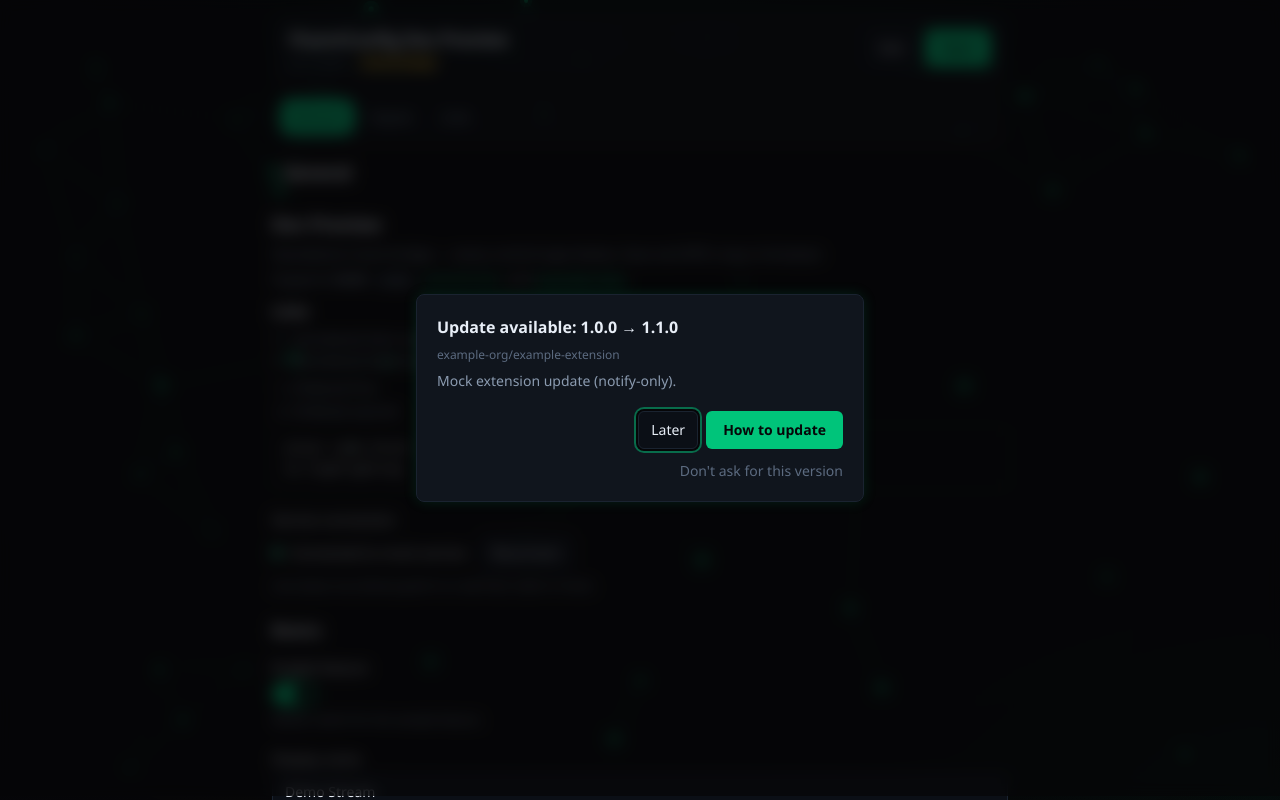
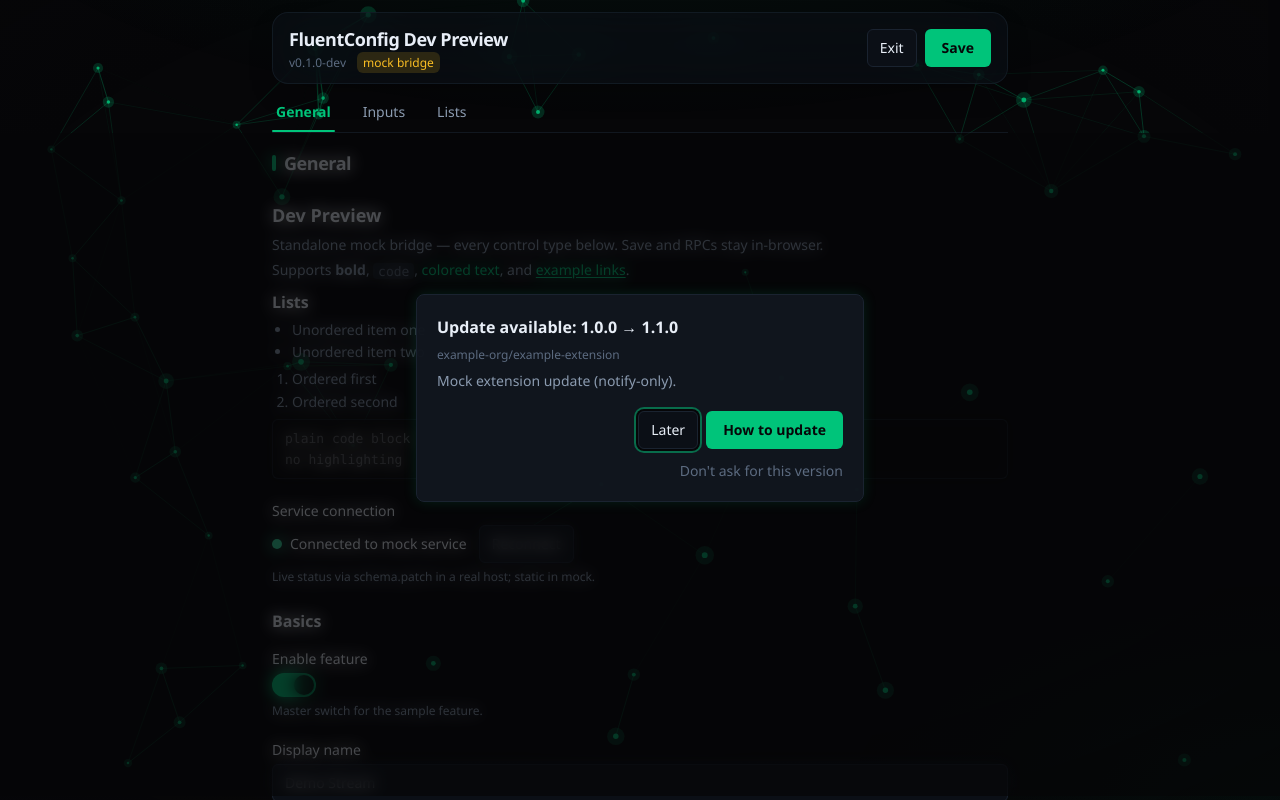
Before and after one commit to ddev01/SB-FluentConfig, a Svelte app in the folder FluentConfig/web/: page / in a window 1280 px wide. Shown: the top 800 px of the page. Built offline with nearby package versions, Linux system fonts and the light colour scheme.

Commit message:
feat(web): add fixed chrome header and scrollable tab strip

```diff
--- a/FluentConfig/web/src/App.svelte
+++ b/FluentConfig/web/src/App.svelte
@@ -19,6 +19,14 @@
 
   let rpc: RpcClient | null = null;
   let tablistEl = $state<HTMLElement | null>(null);
+  let scrollEl = $state<HTMLElement | null>(null);
+  let chromeEl = $state<HTMLElement | null>(null);
+  let chromeH = $state(0);
+  let tabEls = $state<Record<string, HTMLButtonElement | undefined>>({});
+  let underlineLeft = $state(0);
+  let underlineWidth = $state(0);
+  let canScrollLeft = $state(false);
+  let canScrollRight = $state(false);
 
   onMount(() => {
     mark('svelte-mount');
@@ -48,12 +56,70 @@
 
   function selectSection(id: string): void {
     appStore.activeSectionId = id;
+    if (scrollEl) scrollEl.scrollTop = 0;
     void tick().then(() => {
       tablistEl
         ?.querySelector<HTMLElement>(`[data-section-id="${CSS.escape(id)}"]`)
         ?.scrollIntoView({ inline: 'nearest', block: 'nearest', behavior: 'smooth' });
     });
   }
+
+  function updateScrollFades(): void {
+    const el = tablistEl;
+    if (!el) {
+      canScrollLeft = false;
+      canScrollRight = false;
+      return;
+    }
+    const { scrollLeft, scrollWidth, clientWidth } = el;
+    canScrollLeft = scrollLeft > 1;
+    canScrollRight = scrollLeft + clientWidth < scrollWidth - 1;
+  }
+
+  function updateUnderline(): void {
+    const id = activeId;
+    const btn = id ? tabEls[id] : undefined;
+    if (!btn || !tablistEl) {
+      underlineWidth = 0;
+      return;
+    }
+    underlineLeft = btn.offsetLeft;
+    underlineWidth = btn.offsetWidth;
+  }
+
+  $effect(() => {
+    activeId;
+    sections;
+    tabEls;
+    const raf = requestAnimationFrame(() => {
+      updateUnderline();
+      updateScrollFades();
+    });
+    return () => cancelAnimationFrame(raf);
+  });
+
+  $effect(() => {
+    const el = tablistEl;
+    if (!el || typeof ResizeObserver === 'undefined') return;
+    const ro = new ResizeObserver(() => {
+      updateUnderline();
+      updateScrollFades();
+    });
+    ro.observe(el);
+    return () => ro.disconnect();
+  });
+
+  $effect(() => {
+    const el = chromeEl;
+    if (!el || typeof ResizeObserver === 'undefined') return;
+    const sync = () => {
+      chromeH = Math.ceil(el.getBoundingClientRect().height);
+    };
+    const ro = new ResizeObserver(sync);
+    ro.observe(el);
+    sync();
+    return () => ro.disconnect();
+  });
 
   function onTabKeydown(e: KeyboardEvent): void {
     if (sections.length < 2) return;
@@ -77,20 +143,69 @@
       btn?.focus();
     });
   }
+
+  /** Forward vertical wheel from chrome so page scroll works without hovering main. */
+  function onWindowWheel(e: WheelEvent): void {
+    if (!scrollEl) return;
+    if (Math.abs(e.deltaX) > Math.abs(e.deltaY)) return;
+    const target = e.target;
+    if (!(target instanceof Node)) return;
+    if (scrollEl.contains(target)) return;
+    if (target instanceof Element && target.closest('[role="dialog"], [aria-modal="true"]')) {
+      return;
+    }
+    if (target instanceof Element && target.closest('.fc-tablist')) {
+      const tabs = tablistEl;
+      if (tabs && tabs.scrollWidth > tabs.clientWidth) return;
+    }
+    scrollEl.scrollTop += e.deltaY;
+  }
 </script>
 
-<svelte:window onkeydown={onGlobalKeydown} />
+<svelte:window onkeydown={onGlobalKeydown} onwheel={onWindowWheel} />
 
 <NetworkBackground />
 
-<div class="relative z-1 min-h-svh">
+<div class="relative z-1 h-svh overflow-hidden">
   {#if !appStore.ready || !doc || !activeSection}
-    <div class="flex min-h-svh items-center justify-center text-sm text-fc-text-muted">
+    <div class="flex h-full items-center justify-center text-sm text-fc-text-muted">
       Loading…
     </div>
   {:else}
-    <div class="mx-auto flex min-h-svh max-w-3xl flex-col">
-      <div class="sticky top-3 z-10 mt-3 flex flex-col gap-2 px-4">
+    <div
+      bind:this={scrollEl}
+      class="fc-main-scroll absolute inset-0 overflow-x-hidden overflow-y-auto"
+      style="--fc-chrome-h: {chromeH}px"
+    >
+      <div
+        class="mx-auto flex min-h-full max-w-3xl flex-col"
+        style="padding-top: var(--fc-chrome-h)"
+      >
+        <main class="flex-1 px-4 py-4">
+          {#key activeSection.id}
+            <div
+              in:fadeIn={{ duration: 0.18 }}
+              out:fadeIn={{ duration: 0.12 }}
+              role="tabpanel"
+              id="fc-panel-{activeSection.id}"
+              aria-labelledby="fc-tab-{activeSection.id}"
+              tabindex="0"
+            >
+              <FormSection section={activeSection} />
+            </div>
+          {/key}
+        </main>
+
+        <FooterBrand
+          frameworkVersion={doc.frameworkVersion}
+          repoUrl={doc.repoUrl}
+        />
+      </div>
+    </div>
+
+    <div bind:this={chromeEl} class="pointer-events-none absolute inset-x-0 top-0 z-10">
+      <div class="pointer-events-auto mx-auto w-full max-w-3xl px-4 pt-3">
+        <div class="flex flex-col gap-2">
           <header
             class="fc-glass rounded-2xl border border-fc-border/60 px-4 py-3 shadow-[0_12px_32px_-16px_rgba(0,0,0,0.55)]"
           >
@@ -142,16 +257,31 @@
 
           {#if sections.length > 1}
             <div class="fc-tabstrip relative">
+              {#if canScrollLeft}
+                <div
+                  class="pointer-events-none absolute inset-y-0 left-0 z-1 w-8 bg-gradient-to-r from-fc-bg to-transparent"
+                  aria-hidden="true"
+                ></div>
+              {/if}
+              {#if canScrollRight}
+                <div
+                  class="pointer-events-none absolute inset-y-0 right-0 z-1 w-8 bg-gradient-to-l from-fc-bg to-transparent"
+                  aria-hidden="true"
+                ></div>
+              {/if}
+
               <div
                 bind:this={tablistEl}
-              class="fc-glass fc-tablist flex gap-1 overflow-x-auto overflow-y-hidden rounded-2xl border border-fc-border/60 p-1.5"
+                class="fc-tablist relative flex gap-6 overflow-x-auto overflow-y-hidden border-b border-fc-border/60"
                 role="tablist"
                 aria-label="Sections"
                 tabindex="-1"
                 onkeydown={onTabKeydown}
+                onscroll={updateScrollFades}
               >
                 {#each sections as section (section.id)}
                   <button
+                    bind:this={tabEls[section.id]}
                     type="button"
                     role="tab"
                     id="fc-tab-{section.id}"
@@ -159,39 +289,26 @@
                     aria-selected={activeId === section.id}
                     aria-controls="fc-panel-{section.id}"
                     tabindex={activeId === section.id ? 0 : -1}
-                  class="shrink-0 rounded-xl px-3 py-2 text-sm font-medium whitespace-nowrap transition-colors duration-150 focus-visible:outline-none focus-visible:ring-2 focus-visible:ring-fc-ring/50
+                    class="relative shrink-0 px-1 py-2.5 text-sm whitespace-nowrap transition-colors duration-150 focus-visible:outline-none focus-visible:ring-2 focus-visible:ring-fc-ring/50
                       {activeId === section.id
-                    ? 'bg-fc-accent text-fc-bg'
-                    : 'text-fc-text-muted hover:bg-fc-elevated/70 hover:text-fc-text'}"
+                      ? 'font-semibold text-fc-accent'
+                      : 'font-medium text-fc-text-muted hover:text-fc-text'}"
                     onclick={() => selectSection(section.id)}
                   >
                     {section.title}
                   </button>
                 {/each}
+
+                <span
+                  class="pointer-events-none absolute bottom-0 h-0.5 rounded-full bg-fc-accent transition-[left,width] duration-200 ease-out"
+                  style="left: {underlineLeft}px; width: {underlineWidth}px;"
+                  aria-hidden="true"
+                ></span>
               </div>
             </div>
           {/if}
         </div>
-
-      <main class="flex-1 px-4 py-4">
-        {#key activeSection.id}
-          <div
-            in:fadeIn={{ duration: 0.18 }}
-            out:fadeIn={{ duration: 0.12 }}
-            role="tabpanel"
-            id="fc-panel-{activeSection.id}"
-            aria-labelledby="fc-tab-{activeSection.id}"
-            tabindex="0"
-          >
-            <FormSection section={activeSection} />
       </div>
-        {/key}
-      </main>
-
-      <FooterBrand
-        frameworkVersion={doc.frameworkVersion}
-        repoUrl={doc.repoUrl}
-      />
     </div>
   {/if}
 
--- a/FluentConfig/web/src/app.css
+++ b/FluentConfig/web/src/app.css
@@ -72,8 +72,13 @@
     color-scheme: dark;
   }
 
+  html,
   body {
-    @apply relative m-0 min-h-svh overflow-x-hidden bg-fc-bg text-fc-text antialiased;
+    height: 100%;
+  }
+
+  body {
+    @apply relative m-0 h-svh overflow-hidden bg-fc-bg text-fc-text antialiased;
     font-family:
       'Segoe UI',
       ui-sans-serif,
@@ -117,7 +122,7 @@
   }
 
   #app {
-    @apply relative min-h-svh;
+    @apply relative h-svh overflow-hidden;
   }
 
   /* Native controls in a WebView2/Chromium host don't always paint the
@@ -188,30 +193,20 @@
       focus-visible:border-fc-accent focus-visible:ring-2 focus-visible:ring-fc-ring/40;
   }
 
-  /* Custom ± steppers: hide native number spinners on stepper fields. */
-  .fc-input-stepper {
+  /* Hide native number spinners on all number inputs (custom ± via .WithStepper()). */
+  .fc-input[type='number'] {
     appearance: textfield;
     -moz-appearance: textfield;
   }
 
-  .fc-input-stepper::-webkit-outer-spin-button,
-  .fc-input-stepper::-webkit-inner-spin-button {
+  .fc-input[type='number']::-webkit-outer-spin-button,
+  .fc-input[type='number']::-webkit-inner-spin-button {
     appearance: none;
     -webkit-appearance: none;
     margin: 0;
   }
 
-  /* Section tabs: content-sized, horizontally scrollable (no flex squeeze / overlap). */
-  .fc-tabstrip {
-    mask-image: linear-gradient(
-      to right,
-      transparent 0,
-      #000 0.75rem,
-      #000 calc(100% - 0.75rem),
-      transparent 100%
-    );
-  }
-
+  /* Section tabs: horizontally scrollable; edge fades are overlay divs in App.svelte. */
   .fc-tablist {
     scrollbar-width: thin;
     scrollbar-color: color-mix(in srgb, var(--color-fc-border-strong) 70%, transparent) transparent;
@@ -271,4 +266,40 @@
   .fc-card {
     @apply rounded-fc-lg border border-fc-border bg-fc-surface/70 backdrop-blur-sm;
   }
+
+  /*
+   * Full-viewport scroller with chrome overlay: mask hides page content under the
+   * header/nav while leaving the right scrollbar strip unmasked so the thumb
+   * spans the entire window height.
+   */
+  .fc-main-scroll {
+    --fc-chrome-h: 0px;
+    --fc-scrollbar-mask: 12px;
+    -webkit-mask-image:
+      linear-gradient(#000, #000),
+      linear-gradient(
+        to bottom,
+        transparent 0,
+        transparent var(--fc-chrome-h),
+        #000 var(--fc-chrome-h)
+      );
+    -webkit-mask-size:
+      var(--fc-scrollbar-mask) 100%,
+      calc(100% - var(--fc-scrollbar-mask)) 100%;
+    -webkit-mask-position: right top, left top;
+    -webkit-mask-repeat: no-repeat;
+    mask-image:
+      linear-gradient(#000, #000),
+      linear-gradient(
+        to bottom,
+        transparent 0,
+        transparent var(--fc-chrome-h),
+        #000 var(--fc-chrome-h)
+      );
+    mask-size:
+      var(--fc-scrollbar-mask) 100%,
+      calc(100% - var(--fc-scrollbar-mask)) 100%;
+    mask-position: right top, left top;
+    mask-repeat: no-repeat;
+  }
 }
```
Lines whose indentation alone changed are shown as unchanged.
